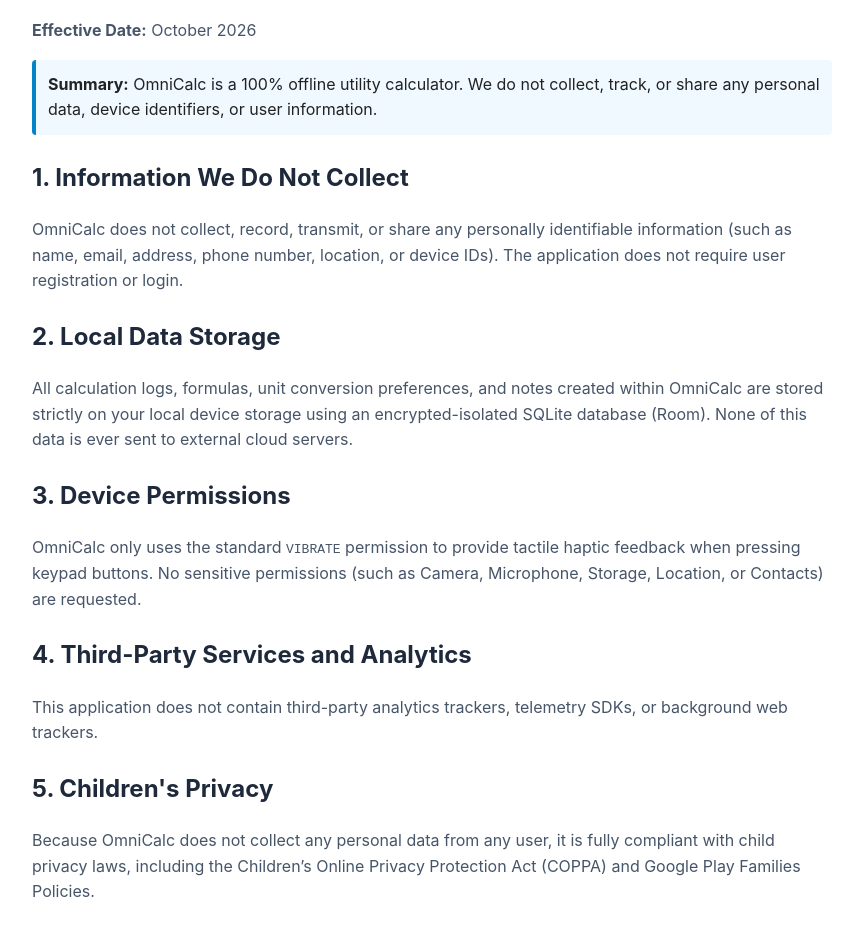
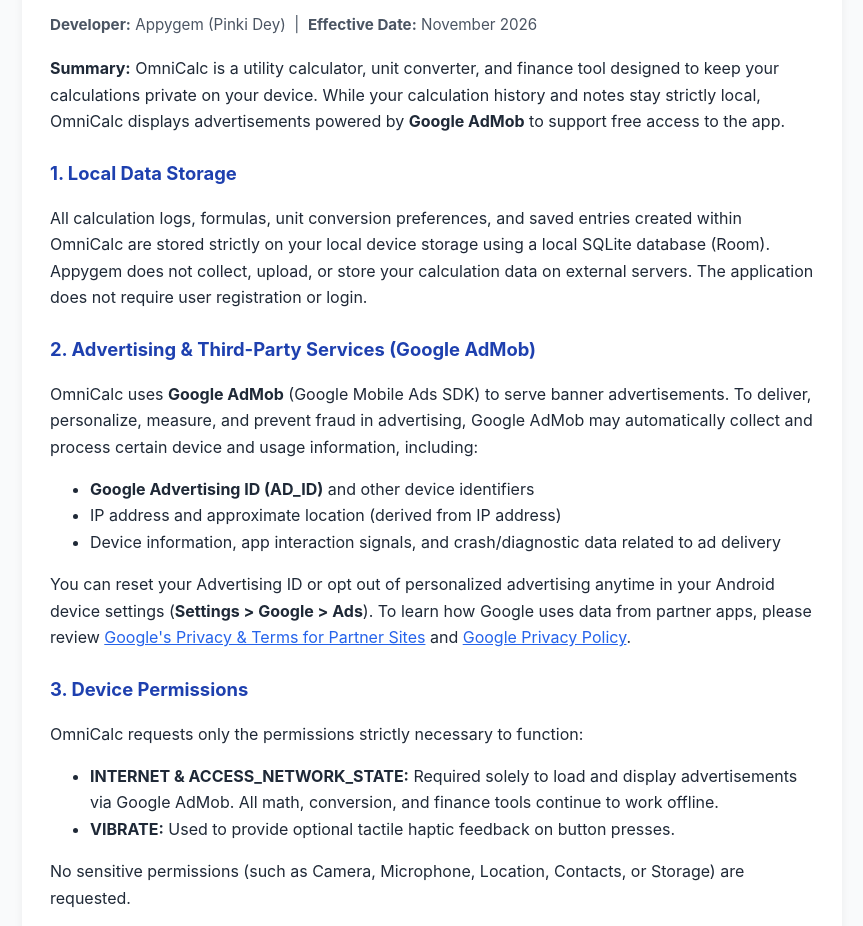
Before and after one commit to ai-directory669/omnicalc-privacy-policy.html, a plain HTML site: page index.html in a window 1280 px wide. Shown: the part 118-1044 px from the top of the page, without its empty margins (208-1071 px from the left). Drawn offline with Linux system fonts and the light colour scheme.

Commit message:
Revise Privacy Policy content and styling

```diff
--- a/index.html
+++ b/index.html
@@ -1,42 +1,87 @@
 <!DOCTYPE html>
 <html lang="en">
 <head>
-    <meta charset="UTF-8">
-    <meta name="viewport" content="width=device-width, initial-scale=1.0">
-    <title>Privacy Policy - OmniCalc</title>
-    <style>
-        body { font-family: -apple-system, BlinkMacSystemFont, "Segoe UI", Roboto, Helvetica, Arial, sans-serif; line-height: 1.6; padding: 30px; max-width: 800px; margin: auto; color: #222; }
-        h1 { color: #0284C7; border-bottom: 2px solid #e2e8f0; padding-bottom: 10px; }
-        h2 { color: #1e293b; margin-top: 24px; }
-        p, li { color: #475569; }
-        .highlight { background: #f0f9ff; border-left: 4px solid #0284C7; padding: 12px; margin: 16px 0; border-radius: 4px; }
-    </style>
+  <meta charset="UTF-8" />
+  <meta name="viewport" content="width=device-width, initial-scale=1.0" />
+  <title>Privacy Policy - OmniCalc</title>
+  <style>
+    body {
+      font-family: -apple-system, BlinkMacSystemFont, "Segoe UI", Roboto, Arial, sans-serif;
+      line-height: 1.65;
+      color: #1f2937;
+      max-width: 820px;
+      margin: 0 auto;
+      padding: 28px 18px;
+      background-color: #f9fafb;
+    }
+    .card {
+      background: #ffffff;
+      padding: 28px;
+      border-radius: 12px;
+      box-shadow: 0 2px 10px rgba(0,0,0,0.06);
+    }
+    h1 { color: #111827; margin-top: 0; }
+    h2 { color: #1e40af; margin-top: 24px; font-size: 1.15rem; }
+    a { color: #2563eb; }
+    .meta { color: #4b5563; font-size: 0.95rem; margin-bottom: 18px; }
+  </style>
 </head>
 <body>
+  <div class="card">
     <h1>Privacy Policy for OmniCalc</h1>
-    <p><strong>Effective Date:</strong> October 2026</p>
+    <p class="meta"><strong>Developer:</strong> Appygem (Pinki Dey) &nbsp;|&nbsp; <strong>Effective Date:</strong> November 2026</p>
 
-    <div class="highlight">
-        <strong>Summary:</strong> OmniCalc is a 100% offline utility calculator. We do not collect, track, or share any personal data, device identifiers, or user information.
-    </div>
+    <p>
+      <strong>Summary:</strong> OmniCalc is a utility calculator, unit converter, and finance tool designed to keep your calculations private on your device. While your calculation history and notes stay strictly local, OmniCalc displays advertisements powered by <strong>Google AdMob</strong> to support free access to the app.
+    </p>
 
-    <h2>1. Information We Do Not Collect</h2>
-    <p>OmniCalc does not collect, record, transmit, or share any personally identifiable information (such as name, email, address, phone number, location, or device IDs). The application does not require user registration or login.</p>
+    <h2>1. Local Data Storage</h2>
+    <p>
+      All calculation logs, formulas, unit conversion preferences, and saved entries created within OmniCalc are stored strictly on your local device storage using a local SQLite database (Room). Appygem does not collect, upload, or store your calculation data on external servers. The application does not require user registration or login.
+    </p>
 
-    <h2>2. Local Data Storage</h2>
-    <p>All calculation logs, formulas, unit conversion preferences, and notes created within OmniCalc are stored strictly on your local device storage using an encrypted-isolated SQLite database (Room). None of this data is ever sent to external cloud servers.</p>
+    <h2>2. Advertising &amp; Third-Party Services (Google AdMob)</h2>
+    <p>
+      OmniCalc uses <strong>Google AdMob</strong> (Google Mobile Ads SDK) to serve banner advertisements. To deliver, personalize, measure, and prevent fraud in advertising, Google AdMob may automatically collect and process certain device and usage information, including:
+    </p>
+    <ul>
+      <li><strong>Google Advertising ID (AD_ID)</strong> and other device identifiers</li>
+      <li>IP address and approximate location (derived from IP address)</li>
+      <li>Device information, app interaction signals, and crash/diagnostic data related to ad delivery</li>
+    </ul>
+    <p>
+      You can reset your Advertising ID or opt out of personalized advertising anytime in your Android device settings (<strong>Settings &gt; Google &gt; Ads</strong>). To learn how Google uses data from partner apps, please review
+      <a href="https://policies.google.com/technologies/partner-sites" target="_blank" rel="noopener noreferrer">Google's Privacy &amp; Terms for Partner Sites</a> and
+      <a href="https://policies.google.com/privacy" target="_blank" rel="noopener noreferrer">Google Privacy Policy</a>.
+    </p>
 
     <h2>3. Device Permissions</h2>
-    <p>OmniCalc only uses the standard <code>VIBRATE</code> permission to provide tactile haptic feedback when pressing keypad buttons. No sensitive permissions (such as Camera, Microphone, Storage, Location, or Contacts) are requested.</p>
+    <p>OmniCalc requests only the permissions strictly necessary to function:</p>
+    <ul>
+      <li><strong>INTERNET &amp; ACCESS_NETWORK_STATE:</strong> Required solely to load and display advertisements via Google AdMob. All math, conversion, and finance tools continue to work offline.</li>
+      <li><strong>VIBRATE:</strong> Used to provide optional tactile haptic feedback on button presses.</li>
+    </ul>
+    <p>No sensitive permissions (such as Camera, Microphone, Location, Contacts, or Storage) are requested.</p>
 
-    <h2>4. Third-Party Services and Analytics</h2>
-    <p>This application does not contain third-party analytics trackers, telemetry SDKs, or background web trackers.</p>
+    <h2>4. Children's Privacy</h2>
+    <p>
+      OmniCalc is a general-audience utility application and is not directed at children under the age of 13. We do not knowingly collect personally identifiable information from children.
+    </p>
 
-    <h2>5. Children's Privacy</h2>
-    <p>Because OmniCalc does not collect any personal data from any user, it is fully compliant with child privacy laws, including the Children’s Online Privacy Protection Act (COPPA) and Google Play Families Policies.</p>
+    <h2>5. Changes to This Privacy Policy</h2>
+    <p>
+      We may update this Privacy Policy from time to time. Any updates will be posted on this page with a revised effective date.
+    </p>
 
     <h2>6. Contact Us</h2>
-    <p>If you have any questions or feedback regarding this Privacy Policy, please contact us at:<br>
+    <p>
+      If you have any questions or requests regarding this Privacy Policy, please contact us at:<br />
+      <strong>Developer:</strong> Appygem<br />
+      <strong>Email:</strong> <a href="mailto:pinki.tumpa.de2000@gmail.com">pinki.tumpa.de2000@gmail.com</a>
+    </p>
+  </div>
+</body>
+</html>
     <strong>Email:</strong> <a href="mailto:ajitt.de2025@gmail.com">ajitt.de2025@gmail.com</a></p>
 </body>
 </html>
```
